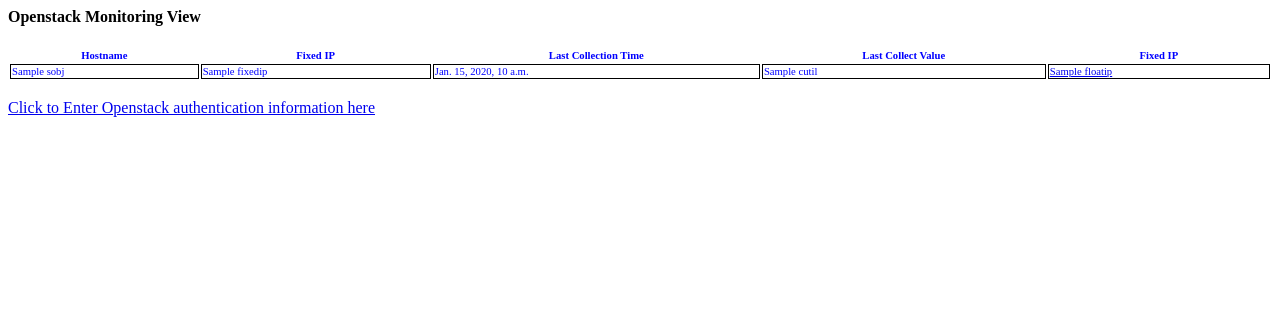
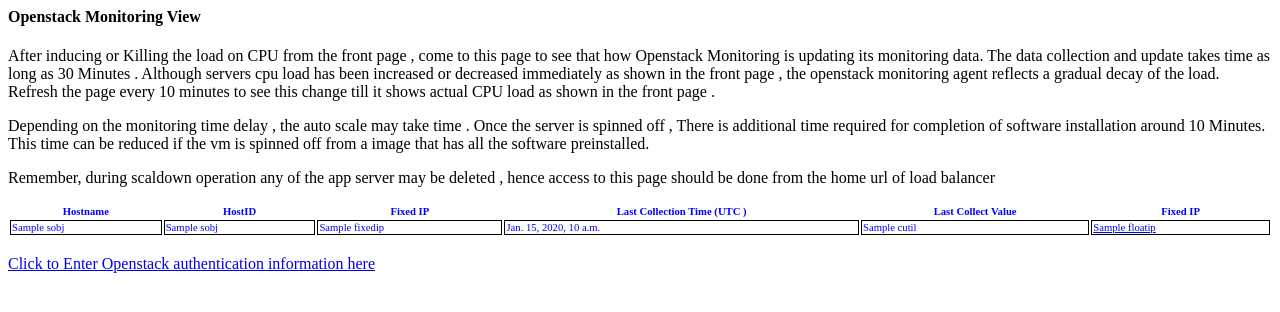
Before and after one commit to BhujayKumarBhatta/djproject, a Django app: template djproject/simpleapp1/templates/openstack_view.html in a window 1280 px wide. Shown: the top 312 px of the page. Run offline with Django 3.2, Linux system fonts and the light colour scheme; the template is opened without the code that fills it: most values are stand-ins (such as "Sample title", 1, 10 or a date in 2020).

Commit message:
some help text

```diff
--- a/djproject/simpleapp1/templates/business.html
+++ b/djproject/simpleapp1/templates/business.html
@@ -2,6 +2,7 @@
 <div class="container">
 <div class="div-right"> {% include "server_stat.html" %} </div>
 <div class="div-leftt">
+<p>Follow these steps  see the demo</p>
 <ul>
 <li> You access the page from a load balancer IP /url  </li>
 <li> Note the Server name , IP and CPU load </li>
@@ -17,7 +18,7 @@
  </div>
 </div>
 
-<h3> Check a DB transaction by Placing an  your order here </h3>
+<h3> Check a DB transaction by Placing an order here </h3>
 <form action="" method="POST" >
 {% csrf_token %}
 <tr>
--- a/djproject/simpleapp1/templates/openstack_view.html
+++ b/djproject/simpleapp1/templates/openstack_view.html
@@ -1,13 +1,34 @@
 <h4>Openstack Monitoring View </h4>
+
+<p>After inducing or Killing the load on CPU from the front page , come to this page to see that how Openstack Monitoring is updating
+its monitoring data. The data collection and update takes time as long as 30 Minutes . Although  servers cpu load  has been
+increased or decreased  immediately as shown in the front page , the openstack monitoring agent reflects a
+ gradual decay of the load. Refresh the  page every  10 minutes to see this change till it shows actual CPU load as shown in the
+front page .   </p>
+
+<p>
+Depending on the  monitoring time delay , the auto scale may take time . Once the server is  spinned off ,
+There is additional time required for completion of software installation around 10 Minutes. This time can be reduced if the
+vm is spinned off from a image that  has all the software preinstalled.
+</p>
+
+<p>
+Remember, during scaldown operation any of the app server may be deleted , hence access to this page should be done
+from the home url of load balancer
+</p>
+
+
+
+
 <table >
 <div class = "table">
-<th>Hostname</th> <th> Fixed IP</th>
-<th> Last Collection Time</th> <th> Last Collect Value</th>
+<th>Hostname</th>  <th>HostID</th>   <th> Fixed IP</th>
+<th> Last Collection Time (UTC )</th> <th> Last Collect Value</th>
 <th> Fixed IP </th>
 
 {% for s in slist %}
 
-<tr> <td> {{ s.sobj.name }} </td>  <td>{{ s.fixedip }}</td>
+<tr> <td> {{ s.sobj.name }} </td>   <td> {{ s.sobj.name }} </td>    <td>{{ s.fixedip }}</td>
 <td>{{ s.collection_time }}</td> <td>{{ s.cutil }}</td>
 <td> <a href= "http://{{ s.floatip }}/autoscale " > {{ s.floatip }} </a> </td>
  </tr>
```
Also changed, not shown: djproject/simpleapp1/templates/osauth.html (+8 -1 lines).
